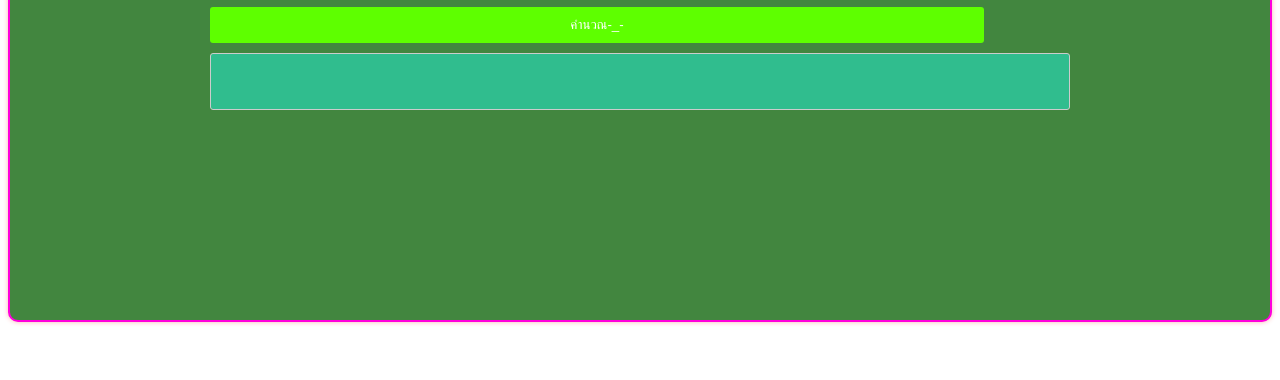
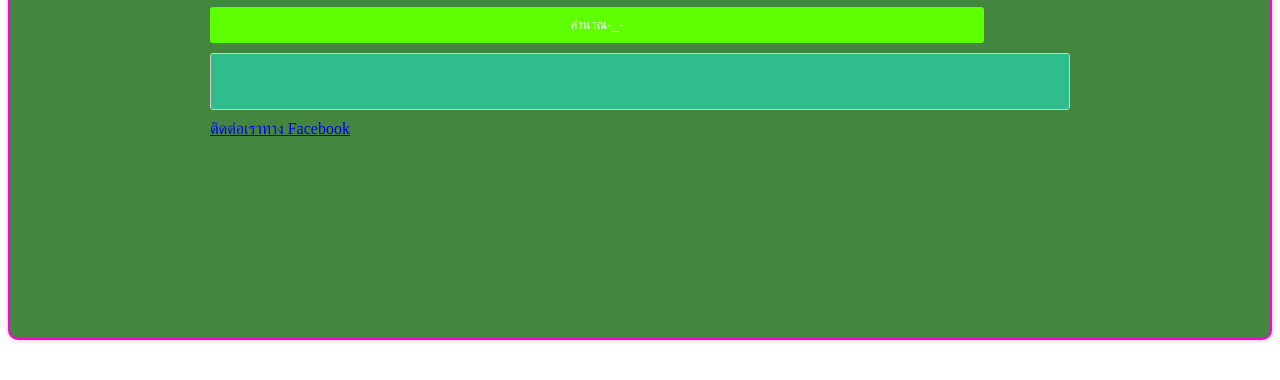
Before and after one commit to mon5500000/monhub, a plain HTML site: page index.html in a window 1280 px wide. Shown: the part 330-710 px from the top of the page. Drawn offline with nearby package versions, Linux system fonts and the light colour scheme.

Commit message:
เพิ่ทช่องทางติดต่อ
4

```diff
--- a/index.html
+++ b/index.html
@@ -82,6 +82,13 @@
       color: rgb(0, 255, 136);
       margin-top: 10px;
     }
+
+    /* สไตล์ของ Facebook link */
+    .facebook-link {
+      font-size: 16px;
+      color: #ffffff;
+      margin-top: 10px;
+    }
   </style>
 </head>
 <body>
@@ -94,6 +101,13 @@
       <div id="countdown"></div>
     </div>
     <div id="error-message"></div>
+
+    <!-- เพิ่มลิงก์ไปยัง Facebook -->
+    <div class="facebook-link">
+      <a href="https://www.facebook.com/thanapat.inti" target="_blank">
+        ติดต่อเราทาง Facebook
+      </a>
+    </div>
   </div>
 
   <script>
```
